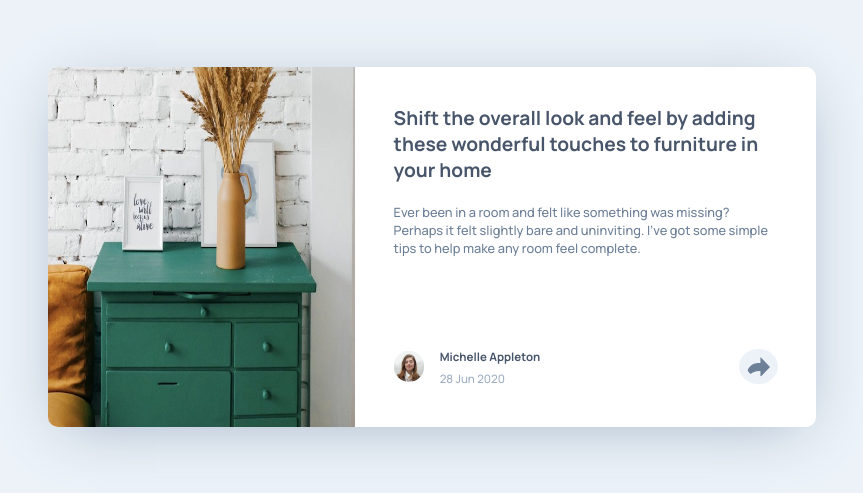
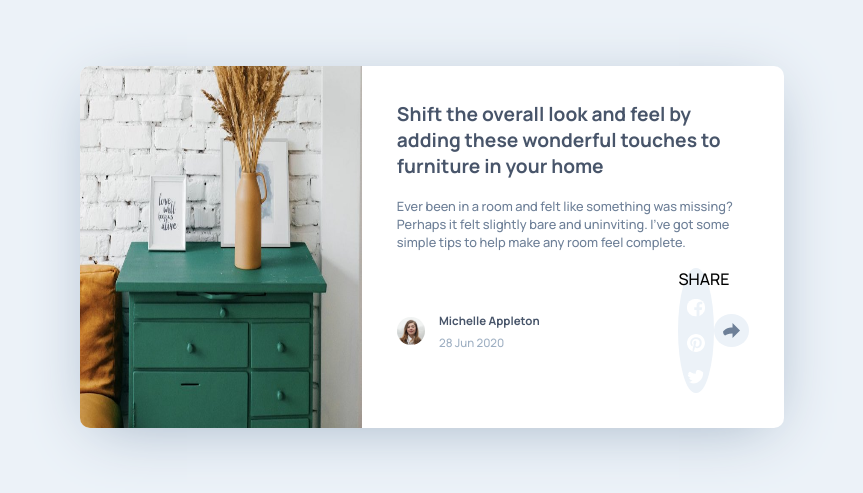
Before and after one commit to gabcchaves/article-preview-component, a plain HTML site: page index.html in a window 1280 px wide. Shown: the part 153-646 px from the top of the page, without its empty margins (208-1071 px from the left). Drawn offline with Linux system fonts and the light colour scheme; a script that the page names is missing.

Commit message:
Changed the structure.

```diff
--- a/index.html
+++ b/index.html
@@ -21,7 +21,13 @@
 							<time datetime="2020-06-28">28 Jun 2020</time>
 						</figcaption>
 					</picture>
-					<img src="images/icon-share.svg" alt="Share" onclick="toggleShareMenu();">
+					<div class="hover-menu">
+						SHARE
+						<img src="images/icon-facebook.svg" alt="Facebook">
+						<img src="images/icon-pinterest.svg" alt="Twitter">
+						<img src="images/icon-twitter.svg" alt="Pinterest">
+					</div>
+					<div class="share-button-container"><img src="images/icon-share.svg" alt="Share" onclick="toggleShareMenu();"></div>
 				</div>
 			</div>
 		</article>
--- a/style.css
+++ b/style.css
@@ -49,8 +49,7 @@ body {
 }
 
 .card {
-	width: 60%;
-	height: 45%;
+	width: 55%;
 	background-color: white;
 	border-radius: 10px;
 	box-shadow: 0 10px 60px -15px var(--grayish-blue);
@@ -85,6 +84,7 @@ body {
 	display: flex;
 	justify-content: space-between;
 	align-items: center;
+	margin-top: 5%;
 }
 
 .card-author-info picture img {
@@ -110,12 +110,25 @@ body {
 .card-author-info picture figcaption time { color: var(--grayish-blue); }
 
 .card-author-info img {
+	width: 100%;
 	border-radius: 50%;
+	padding: 25%;
+}
+
+.card-author-info div {
+	box-sizing: content-box;
+	width: 10%;
 	background-color: var(--light-grayish-blue);
-	width: 10%;
-	padding: 2%;
+	border-radius: 50%;
 }
-.card-author-info img {
+
+.card-author-info div:hover {
+	background-color: var(--desaturated-dark-blue);
+}
+
+.card-author-info img:hover {
+	filter: brightness(100);
+}
 
 /* Mobile settings */
 @media only screen and (max-width: 1080px) {
@@ -157,7 +170,7 @@ body {
 		width: 18%;
 	}
 
-	.card-author-info img {
+	.card-author-info div {
 		width: 12%;
 	}
 }
```
